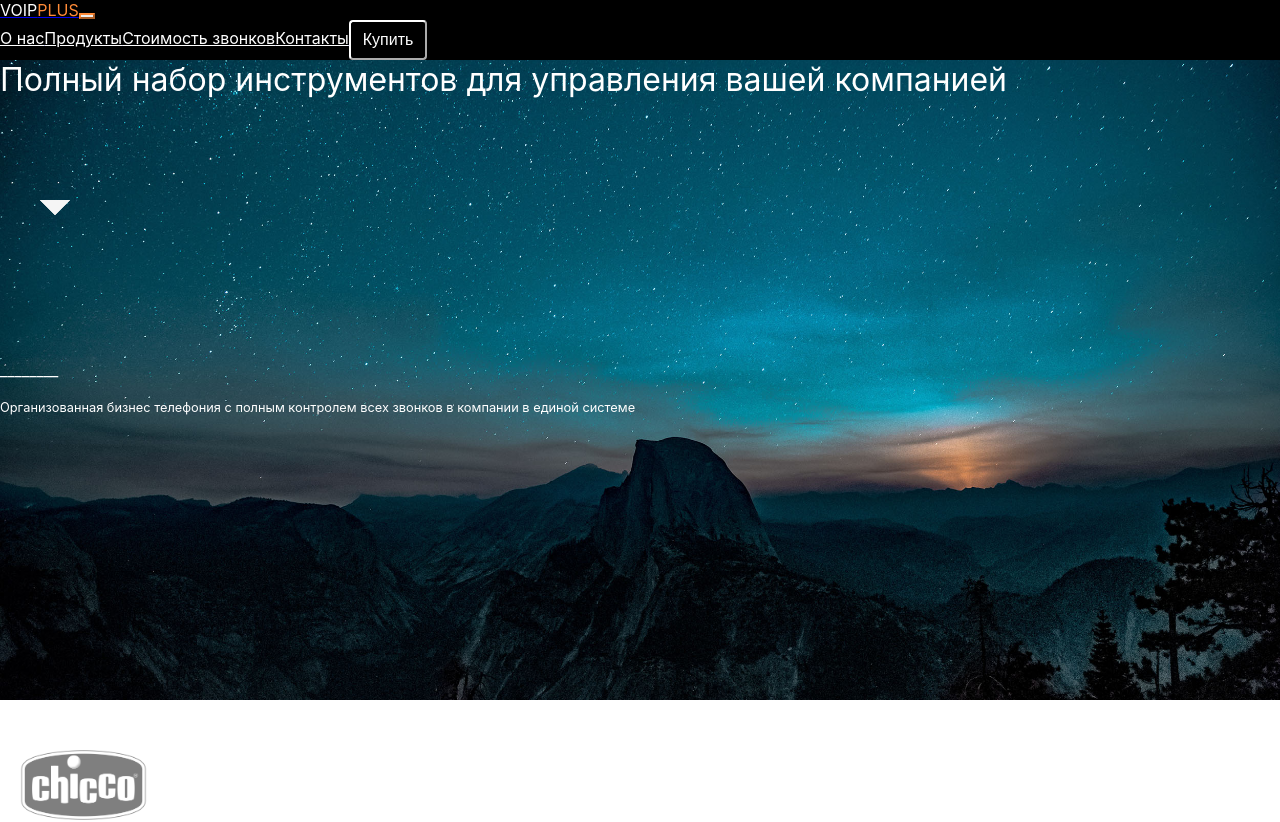
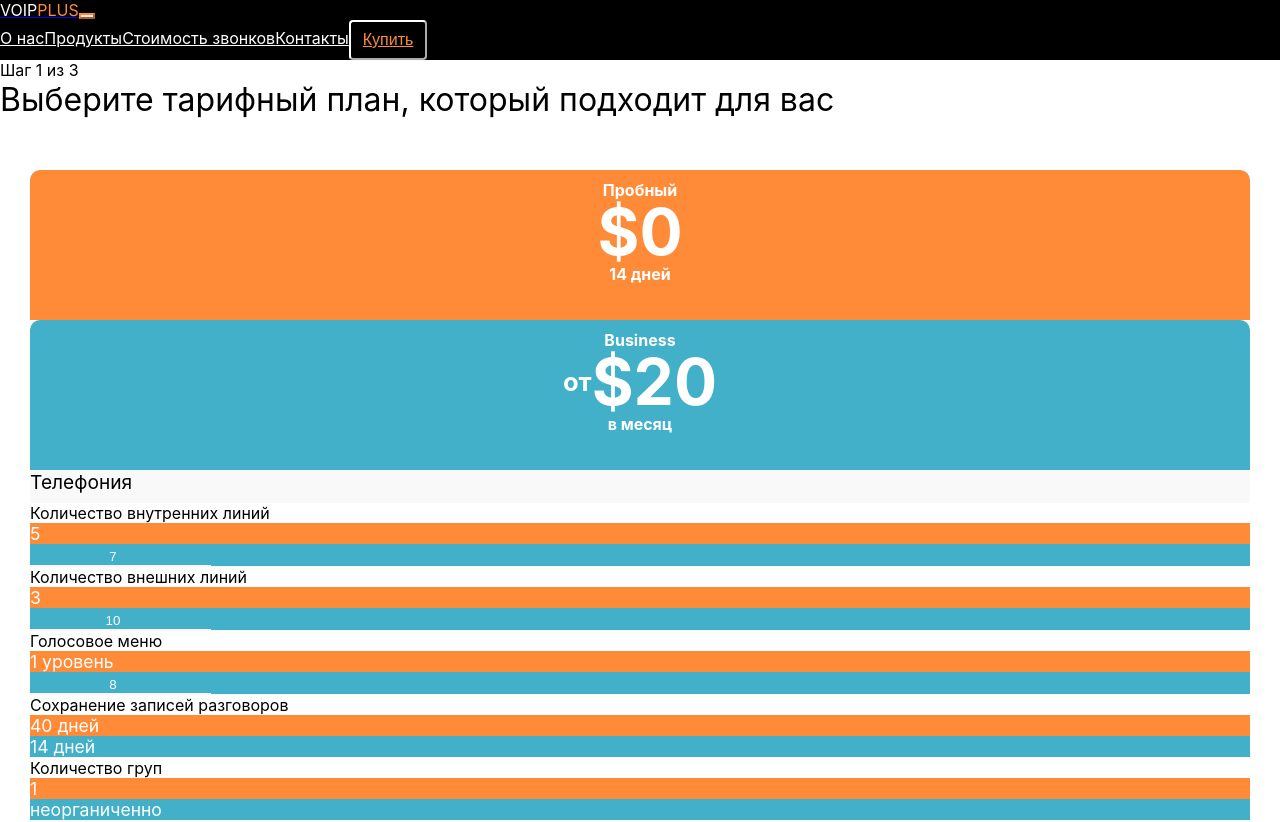
Before and after one commit to annvaskovska/voip-v3, a React (Create React App) app: page /buy in a window 1280 px wide. Shown: the top 822 px of the page. Built offline with nearby package versions, Linux system fonts and the light colour scheme.

Commit message:
Add buy step 1

```diff
--- a/src/App.js
+++ b/src/App.js
@@ -7,6 +7,7 @@ import HomePage from './sections/home/home';
 import Products from './sections/propducts/Products';
 import Prices from './sections/prices/Prices';
 import ContactUs from './sections/contact-us/ContactUs';
+import BuyStep1 from './sections/buy/BuyStep1';
 import './App.css';
 
 class App extends Component {
@@ -26,6 +27,7 @@ class App extends Component {
                 <Route path="/products" component={Products} />
                 <Route path="/prices" component={Prices} />
                 <Route path="/contact" component={ContactUs} />
+                <Route path="/buy" component={BuyStep1} />
                 <Route component={HomePage} />
             </Switch>
           </Router>
--- /dev/null
+++ b/src/sections/buy/BuyStep1.js
@@ -0,0 +1,30 @@
+import React from 'react';
+import Container from 'react-bootstrap/Container';
+import Row from 'react-bootstrap/Row';
+import Col from 'react-bootstrap/Col';
+import WeOffer from '../home/we-offer/WeOffer';
+import Total from '../home/total/Total';
+import './styles.css';
+
+class BuyStep1 extends React.Component {
+    render() {
+        return (
+            <Container className='buy-step-1'>
+                <Row className='buy-step-1-step'>
+                    <Col>
+                        Шаг 1 из 3
+                    </Col>
+                </Row>
+                <Row>
+                    <Col className='title'>
+                        Выберите тарифный план, который подходит для вас
+                    </Col>
+                </Row>
+                <WeOffer />
+                <Total/>
+            </Container>
+        )
+    }
+}
+
+export default BuyStep1;
--- /dev/null
+++ b/src/sections/buy/BuyStep2.js
@@ -0,0 +1,5 @@
+import React from 'react';
+
+const BuyStep2 = () => (<div>Step 2</div>);
+
+export default BuyStep2;
--- /dev/null
+++ b/src/sections/buy/styles.css
@@ -0,0 +1,9 @@
+.buy-step-1 .title {
+    height: 60px;
+    color: black;
+    font-size: 2em;
+}
+
+.buy-step-1-step {
+
+}
--- a/src/sections/nav/Nav.js
+++ b/src/sections/nav/Nav.js
@@ -7,16 +7,6 @@ import Nav from 'react-bootstrap/Nav';
 import './styles.css';
 
 class Navigation extends React.Component {
-    constructor(props) {
-        super(props);
-        this.handleSelect = this.handleSelect.bind(this);
-    }
-
-    handleSelect(k) {
-        const { select } = this.props;
-        select(k);
-    }
-
     render() {
         return [
             <Navbar expand="lg" className='voip-nav'>
@@ -39,7 +29,9 @@ class Navigation extends React.Component {
                         <Nav.Link>
                             <Link className='voip-nav-link' to='contact'>Контакты</Link>
                         </Nav.Link>
-                        <button type='button' className='btn-outline-try'>Купить</button>
+                        <button type='button' className='btn-outline-try'>
+                            <Link className='buy-btn' to='/buy'>Купить</Link>
+                        </button>
                     </Nav>
                 </Navbar.Collapse>
             </Navbar>
--- a/src/sections/nav/styles.css
+++ b/src/sections/nav/styles.css
@@ -14,6 +14,10 @@
    color: #ff8b38;
 }
 
+.buy-btn {
+    color: #ff8b38!important;;
+}
+
 .voip-nav-link {
     color: white!important;
 }
```
